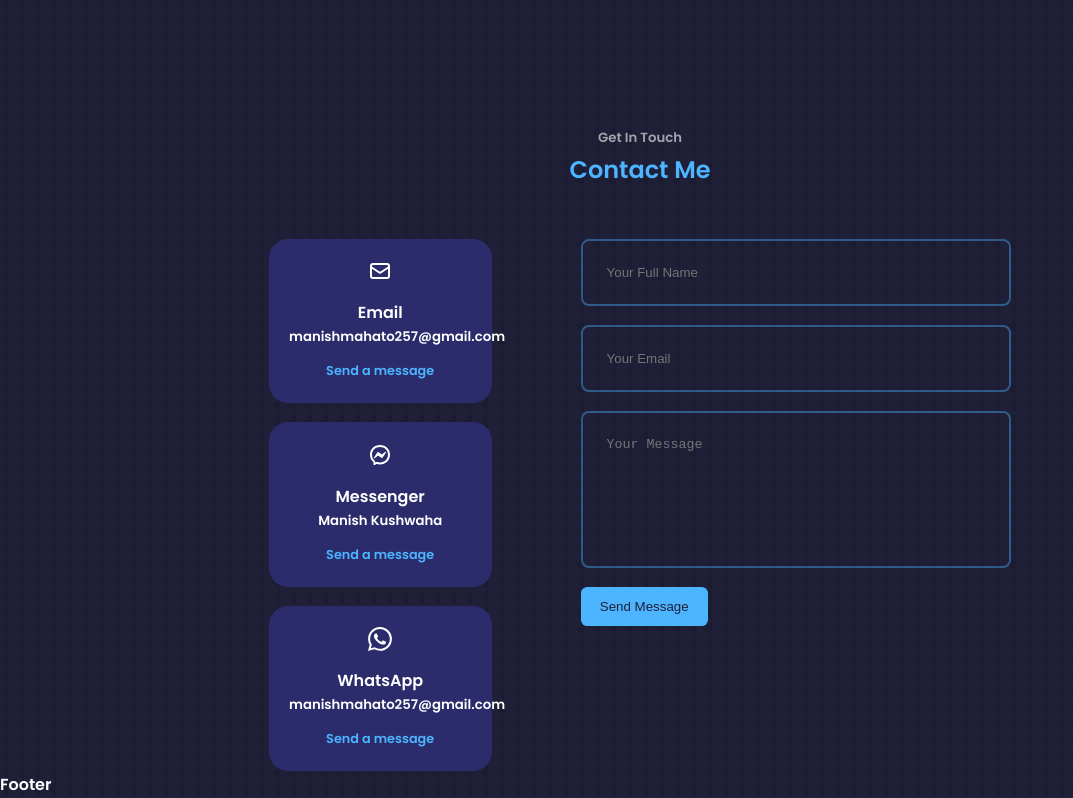
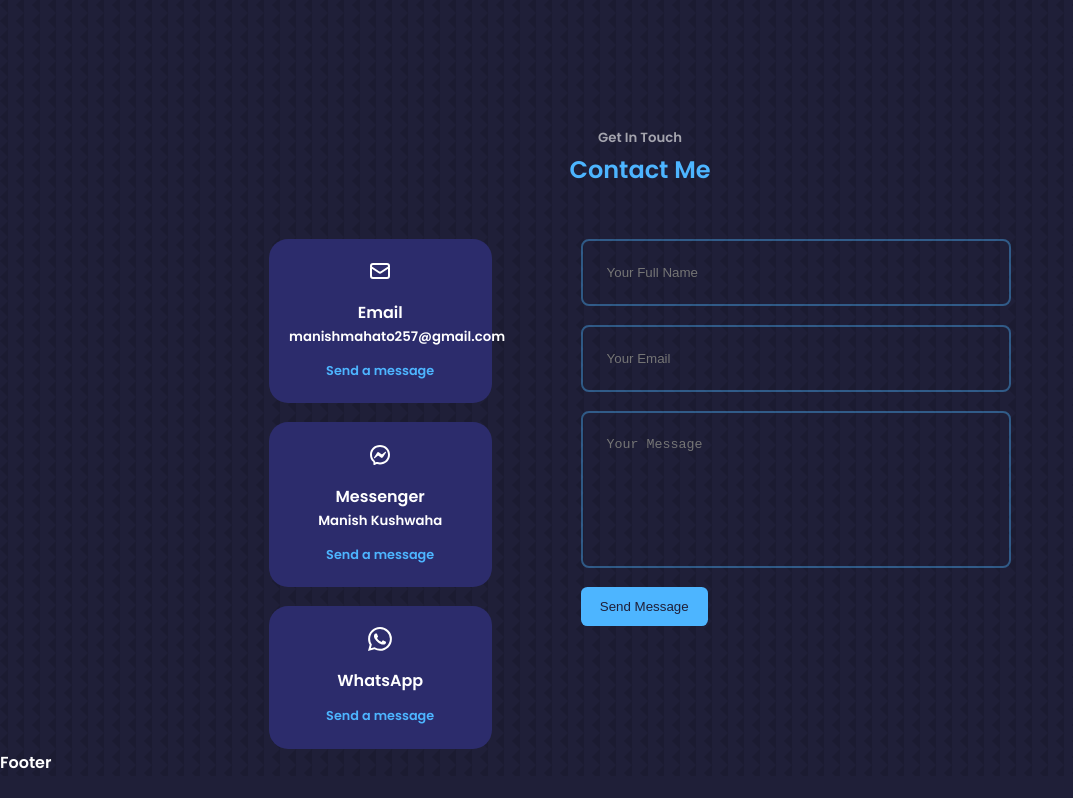
Before and after one commit to manish257/portfolio, a React (Create React App) app: page / in a window 1280 px wide. Shown: the part 4595-5393 px from the top of the page, without its empty margins (0-1073 px from the left). After the commit the page ends 5371 px from the top, so only its background shows below. Built offline with nearby package versions, Linux system fonts and the light colour scheme.

Commit message:
contact complete

```diff
--- a/src/components/Contact/Contact.jsx
+++ b/src/components/Contact/Contact.jsx
@@ -11,7 +11,9 @@ const Contact = () => {
   const sendEmail = (e) => {
     e.preventDefault();
 
-    emailjs.sendForm('YOUR_SERVICE_ID', 'YOUR_TEMPLATE_ID', form.current, 'YOUR_PUBLIC_KEY')
+    emailjs.sendForm('service_abeygkm', 'template_f9m7xhh', form.current, '46ziJG8poPPcPObAH')
+
+    e.target.reset()
   };
   return (
     <section id="contact">
@@ -45,7 +47,6 @@ const Contact = () => {
           <article className="contact__option">
             <BsWhatsapp className="contact__option-icon" />
             <h4>WhatsApp</h4>
-            <h5>manishmahato257@gmail.com</h5>
             <a
               href="https://api.whatsapp.com/send?phone=00923117637245"
               target="_blank"
```
